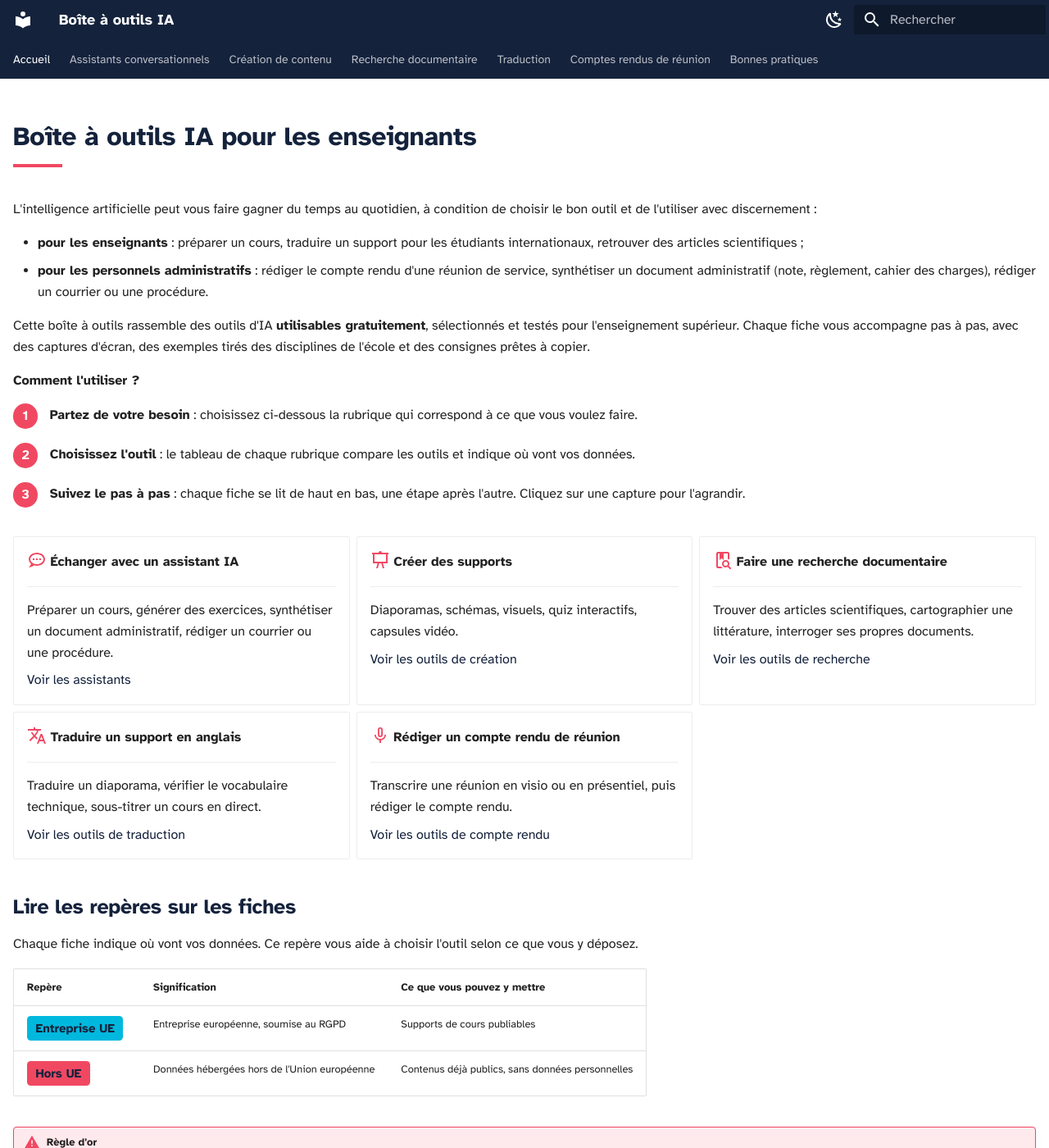
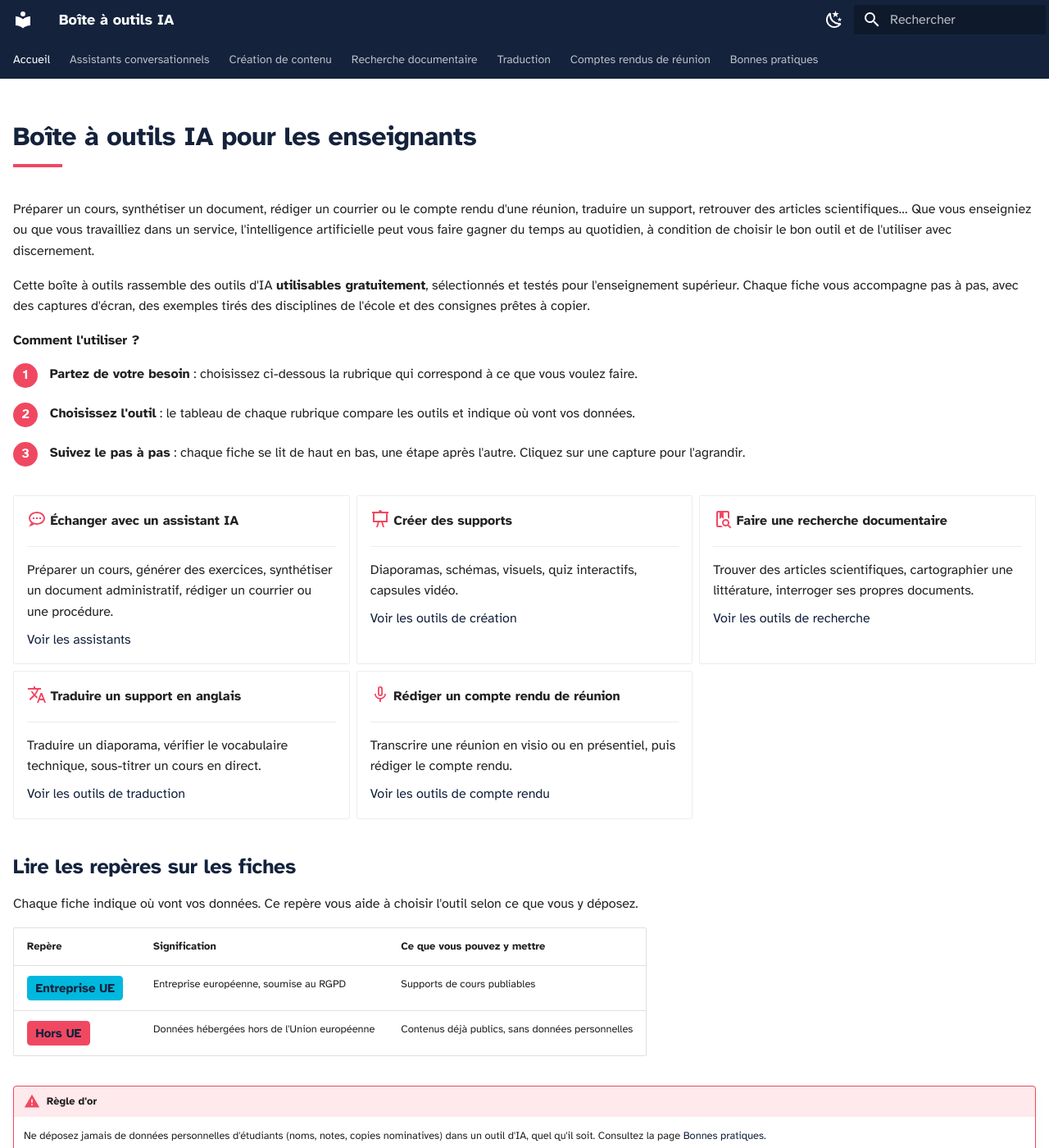
Before and after one commit to Celine-ferrier/Boite-outils-IA, an MkDocs documentation site: the page built from docs/index.md, in a window 1280 px wide and 1400 px high. Shown: the whole window at 82% size. Built offline with MkDocs 1.6.1 and Material for MkDocs 9.7.7, drawn with Linux system fonts in a browser that asks for light colours; some of the changed text lies outside the part shown.

Commit message:
Accueil : introduction centrée sur les usages, sans distinction de métier
Co-Authored-By: Claude Opus 5.5 <noreply@anthropic.com>
Claude-Session: https://claude.ai/code/session_01ADR9hzhyEw6Dc3N18BUyt5

```diff
--- a/docs/index.md
+++ b/docs/index.md
@@ -6,10 +6,7 @@ hide:
 
 # Boîte à outils IA pour les enseignants
 
-L'intelligence artificielle peut vous faire gagner du temps au quotidien, à condition de choisir le bon outil et de l'utiliser avec discernement :
-
-- **pour les enseignants** : préparer un cours, traduire un support pour les étudiants internationaux, retrouver des articles scientifiques ;
-- **pour les personnels administratifs** : rédiger le compte rendu d'une réunion de service, synthétiser un document administratif (note, règlement, cahier des charges), rédiger un courrier ou une procédure.
+Préparer un cours, synthétiser un document, rédiger un courrier ou le compte rendu d'une réunion, traduire un support, retrouver des articles scientifiques… Que vous enseigniez ou que vous travailliez dans un service, l'intelligence artificielle peut vous faire gagner du temps au quotidien, à condition de choisir le bon outil et de l'utiliser avec discernement.
 
 Cette boîte à outils rassemble des outils d'IA **utilisables gratuitement**, sélectionnés et testés pour l'enseignement supérieur. Chaque fiche vous accompagne pas à pas, avec des captures d'écran, des exemples tirés des disciplines de l'école et des consignes prêtes à copier.
 
@@ -77,7 +74,7 @@ Chaque fiche indique où vont vos données. Ce repère vous aide à choisir l'ou
 
 ## Une question, un problème ?
 
-Une fiche n'est plus à jour, un outil ne fonctionne pas comme indiqué, ou vous souhaitez être accompagné dans vos premiers usages, que vous soyez enseignant ou personnel administratif ? Contactez :
+Une fiche n'est plus à jour, un outil ne fonctionne pas comme indiqué, ou vous souhaitez être accompagné dans vos premiers usages ? Contactez :
 
 - **Céline Ferrier**, ingénieure pédagogique ;
 - **Nathan Arthur**.
```
